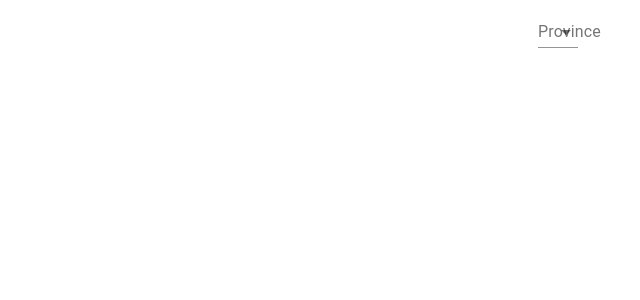
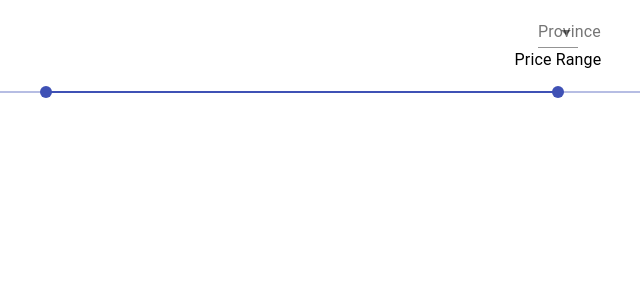
Before and after one commit to dmccardle/aec2021-reactapp-base, a React (Create React App) app: page / in a window 1280 px wide. Shown: the top 300 px of the page, without its empty margins (82-722 px from the left). Built offline with nearby package versions, Linux system fonts and the light colour scheme.

Commit message:
fuck range slider

```diff
--- /dev/null
+++ b/src/components/RangeSlider.js
@@ -0,0 +1,33 @@
+import React from 'react';
+import Typography from '@material-ui/core/Typography';
+import Slider from '@material-ui/core/Slider';
+
+
+export default function RangeSlider() {
+  const [value, setValue] = React.useState([10000, 50000]);
+
+  const handleChange = (event, newValue) => {
+    setValue(newValue);
+  };
+
+  function valuetext(value) {
+    return `$${value / 1000}k`;
+  }
+
+  return (
+    <div>
+      <Typography id="range-slider" gutterBottom>
+        Price Range
+      </Typography>
+      <Slider
+        value={value}
+        onChange={(handleChange)}
+        valueLabelDisplay="auto"
+        aria-labelledby="range-slider"
+        getAriaValueText={valuetext}
+        min={0}
+        max={100000}
+      />
+    </div>
+  );
+}
--- a/src/components/UserForm.js
+++ b/src/components/UserForm.js
@@ -1,5 +1,7 @@
 import { useState } from 'react'
-import { TextField, MenuItem } from '@material-ui/core'
+import { TextField, MenuItem, Slider } from '@material-ui/core'
+import Typography from '@material-ui/core/Typography';
+import RangeSlider from './RangeSlider'
 
 const UserForm = () => {
   const [province, setProvince] = useState('')
@@ -74,6 +76,8 @@ const UserForm = () => {
             </MenuItem>
           ))}
         </TextField>
+        <RangeSlider />
+
       </form>
     </div>
   )
```
Also changed, not shown: 1 other file (tests, documents, lock files or other folders).
